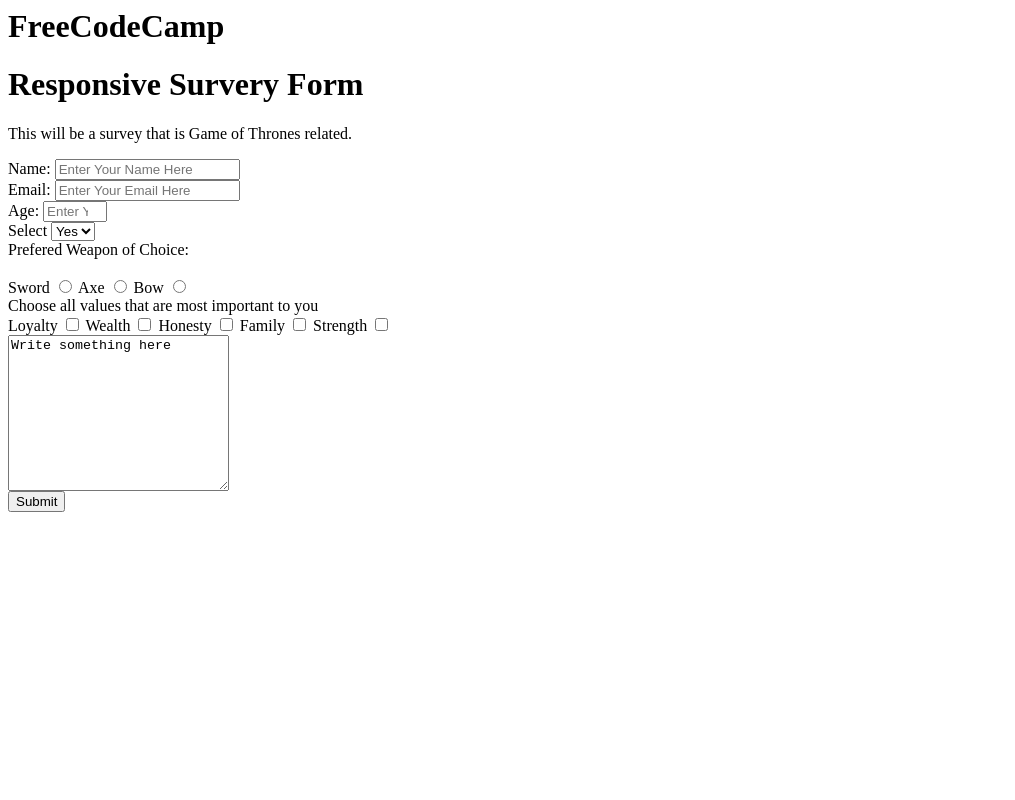
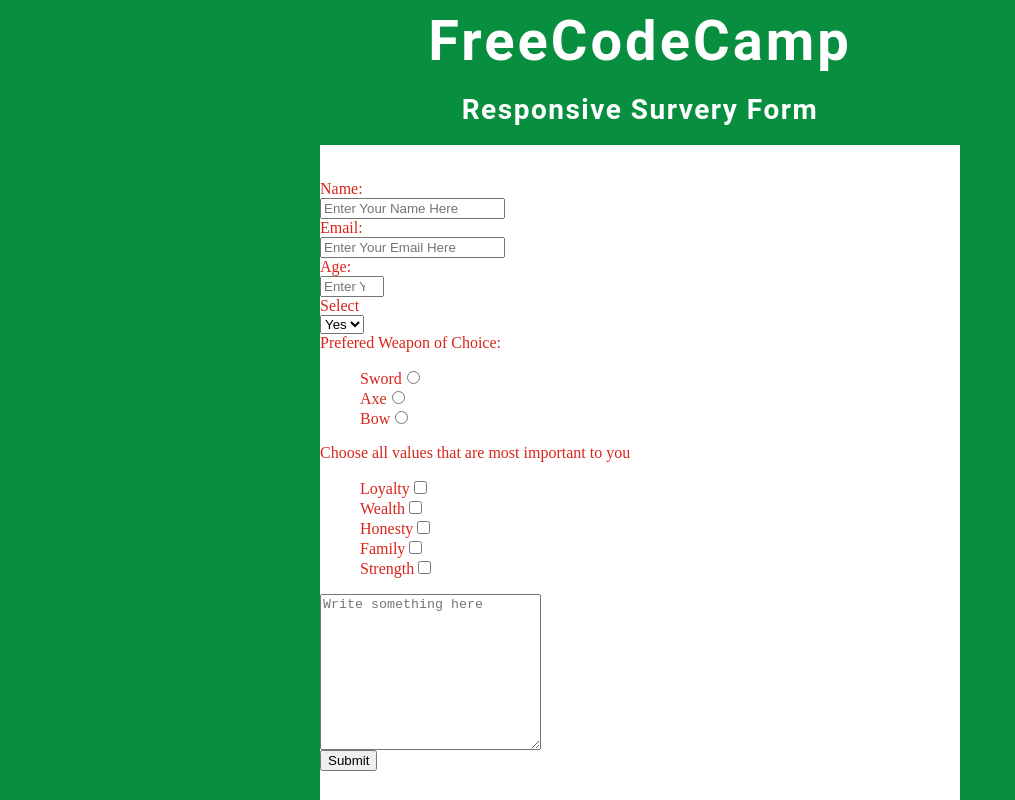
Before and after one commit to dufferbrady/GOT-Survey, a plain HTML site: page index.html in a window 1280 px wide. Shown: the top 800 px of the page, without its empty margins (0-1015 px from the left). Drawn offline with Linux system fonts and the light colour scheme.

Commit message:
Updated the index file to contain more SEO

```diff
--- a/index.html
+++ b/index.html
@@ -3,7 +3,9 @@
     <meta charset="UTF-8">
     <meta name="viewport" content="width=device-width, initial-scale=1.0">
     <meta http-equiv="X-UA-Compatible" content="ie=edge">
-    <title>Document</title>
+    <title>Game of Thrones Survey</title>
+
+    <link rel="stylesheet" href="style.css">
 </head>
 <body>
     <div>
@@ -13,54 +15,75 @@
     <div class="container">
         <p id="description">This will be a survey that is Game of Thrones related.</p>
         <form id="survey-form">
-          <div>
+            <div class="pageData">
+                <div class="labels">
                     <label id="name-label" for="firstName">Name:</label>
+                </div>
+                <div class="pageDataRight">
                     <input id="name" type="text" name="firstname" placeholder="Enter Your Name Here" required>
                 </div>
-          <div>
+            </div>
+            <div class="pageData">
+                <div class="labels">
                     <label id="email-label" for="email">Email:</label>
+                </div>
+                <div class="pageDataRight">
                     <input id="email" type="email" name="email" placeholder="Enter Your Email Here" required>
                 </div>
-          <div>
+            </div>
+            <div class="pageData">
+                <div class="labels">
                     <label id="number-label" for="age">Age:</label>
+                </div>
+                <div class="pageDataRight">
                     <input id="number" min="1" max="100" type="number" name="age" placeholder="Enter Your Age">
                 </div>
-          <div>
+            </div>
+            <div class="pageData">
+                <div class="labels">
                     <label for="">Select</label>
+                </div>
+                <div class="pageDataRight">
                     <select id="dropdown">
                         <option value="Yes">Yes</option>
                         <option value="No">No</option>
                     </select>
-          <div>
-          <div>Prefered Weapon of Choice:</div>
-          <br>
-          <label for="weaponOne">Sword</label>
-          <input type="radio" name="weapons" id="weaponOne" value="sword">
-          <label for="weaponTwo">Axe</label>
-          <input type="radio" name="weapons" id="weaponTwo" value="axe">
-          <label for="weaponThree">Bow</label>
-          <input type="radio" name="weapons" id="weaponThree" value="bow">
-          <div>
-              <div>Choose all values that are most important to you</div>
-              <label for="choiceOne">Loyalty</label>
-              <input type="checkbox" id="choiceOne" name="choiceOne" value="Loyalty">
-              <label for="choiceTwo">Wealth</label>
-              <input type="checkbox" id="choiceTwo" name="choiceTwo" value="Wealth">
-              <label for="choiceThree">Honesty</label>
-              <input type="checkbox" id="choiceThree" name="choiceThree" value="Honesty">
-              <label for="choiceFour">Family</label>
-              <input type="checkbox" id="choiceFour" name="choiceFour" value="Family">
-              <label for="choiceFive">Strength</label>
-              <input type="checkbox" id="choiceFive" name="choiceFive" value="Strength">
+                </div>
+            </div>
+            <div class="pageData">
+                <div class="labels">
+                    <label for="weaponChoice">Prefered Weapon of Choice:</label>
+                </div>
+                <div class="pageDataRight">
+                    <ul style="list-style: none;">
+                        <li><label for="weaponOne">Sword<input type="radio" name="weapons" id="weaponOne" value="sword" class="weapons"></label></li>
+                        <li><label for="weaponTwo">Axe<input type="radio" name="weapons" id="weaponTwo" value="axe" class="weapons"></label></li>
+                        <li><label for="weaponThree">Bow<input type="radio" name="weapons" id="weaponThree" value="bow" class="weapons"></label></li>
+                    </ul>
+                </div>
+            </div>
+            <div class="pageData">
+                <div class="labels">
+                    <label for="Values">Choose all values that are most important to you</label>
+                </div>
+                <ul style="list-style: none;">
+                    <li><label for="choiceOne">Loyalty<input type="checkbox" id="choiceOne" name="choiceOne" value="Loyalty"></label></li>
+                    <li><label for="choiceTwo">Wealth<input type="checkbox" id="choiceTwo" name="choiceTwo" value="Wealth"></label></li>
+                    <li><label for="choiceThree">Honesty<input type="checkbox" id="choiceThree" name="choiceThree" value="Honesty"></label></li>
+                    <li><label for="choiceFour">Family<input type="checkbox" id="choiceFour" name="choiceFour" value="Family"></label></li>
+                    <li><label for="choiceFive">Strength<input type="checkbox" id="choiceFive" name="choiceFive" value="Strength"></label></li>
+                </ul>
             </div>
             <div>
-              <textarea name="textarea" rows="10" cols="25">Write something here</textarea>
+              <textarea name="textarea" rows="10" cols="25" placeholder="Write something here"></textarea>
             </div>
          <button type="submit" id="submit">Submit</button>
         </form>
     </div>
+
     <script
         src="https://gitcdn.link/repo/freeCodeCamp/testable-projects-fcc/master/build/bundle.js">
     </script>
+
 </body>
 </html>
--- a/style.css
+++ b/style.css
@@ -0,0 +1,35 @@
+body {
+    background-color: #078F3F;
+  }
+
+.title {
+  color: white;
+  text-align: center;
+  font-family: 'Roboto', sans-serif;
+}
+
+.titleTop {
+  font-size: 350%;
+  letter-spacing: 3px;
+  margin-bottom: 0.5%;
+}
+
+.titleBottom {
+  font-size: 175%;
+  letter-spacing: 1.5px;
+}
+
+.container {
+  background-color: white;
+  width: 50vw;
+  height: 125vh;
+  margin: 0 auto;
+  color:#D9251B;
+}
+
+#description {
+  color: white;
+  font-family: 'Roboto', sans-serif;
+  font-weight: 300;
+  text-align: center;
+}
```
Lines whose indentation alone changed are shown as unchanged.
